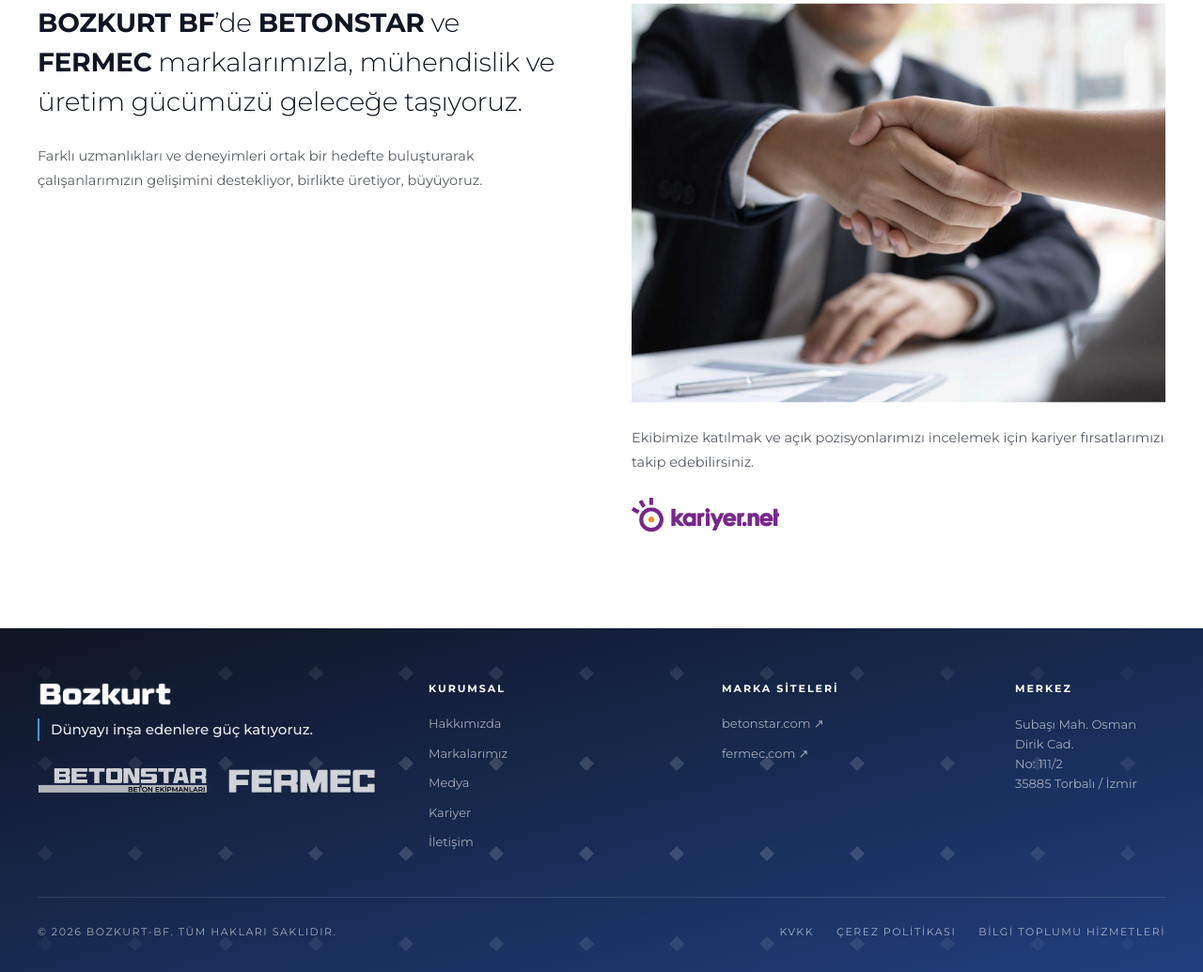
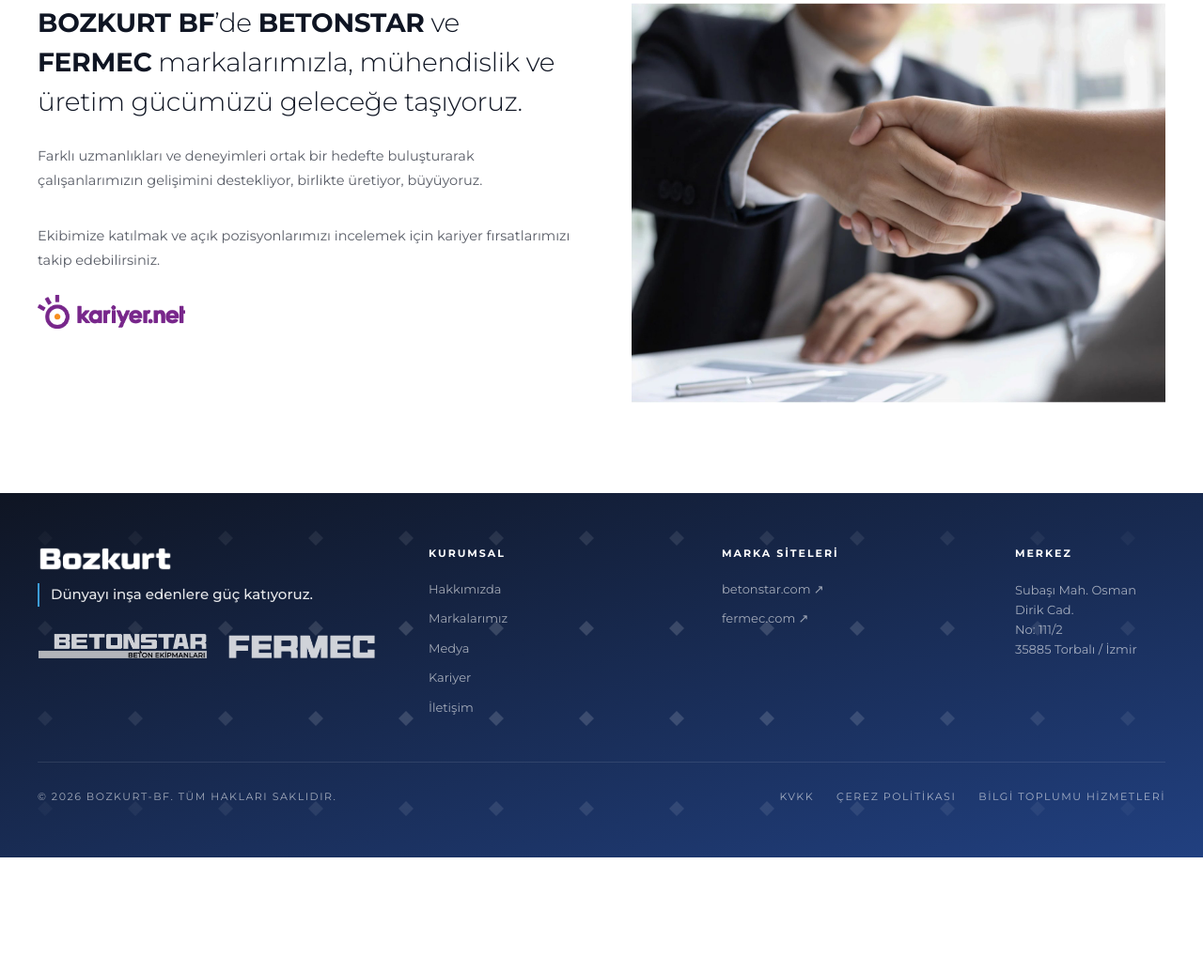
Before and after one commit to selamisozer/bozkurt-web, a plain HTML site: page kariyer.html in a window 1280 px wide. Shown: the part 487-1522 px from the top of the page at 94% size. After the commit the page ends 1400 px from the top, so only its background shows below. Drawn offline with Linux system fonts and the light colour scheme.

Commit message:
Site güncellemesi (staging) — 2026-11-22 19:44

```diff
--- a/kariyer.html
+++ b/kariyer.html
@@ -150,19 +150,19 @@
             Farklı uzmanlıkları ve deneyimleri ortak bir hedefte buluşturarak
             çalışanlarımızın gelişimini destekliyor, birlikte üretiyor, büyüyoruz.
           </p>
+          <p class="mt-8 text-[14.5px] leading-[1.8] text-charcoal/70">
+            Ekibimize katılmak ve açık pozisyonlarımızı incelemek için kariyer
+            fırsatlarımızı takip edebilirsiniz.
+          </p>
+          <a href="https://www.kariyer.net/firma-profil/betonstar-makina-san-ve-tic-a-s-36721-13780" target="_blank" rel="noopener noreferrer" aria-label="kariyer.net kariyer fırsatları" class="mt-6 inline-block transition-opacity hover:opacity-70">
+            <img src="assets/logos/kariyer-net.png" alt="kariyer.net" class="h-8 w-auto sm:h-9" />
+          </a>
         </div>
 
         <div class="lg:col-span-6">
           <div class="overflow-hidden bg-steel-pale">
             <img src="assets/img/kariyer-handshake.jpg" alt="BOZKURT BF kariyer – el sıkışma" class="aspect-[4/3] w-full object-cover" />
           </div>
-          <p class="mt-6 text-[14.5px] leading-[1.8] text-charcoal/70">
-            Ekibimize katılmak ve açık pozisyonlarımızı incelemek için kariyer
-            fırsatlarımızı takip edebilirsiniz.
-          </p>
-          <a href="https://www.kariyer.net/firma-profil/betonstar-makina-san-ve-tic-a-s-36721-13780" target="_blank" rel="noopener noreferrer" aria-label="kariyer.net kariyer fırsatları" class="mt-6 inline-block transition-opacity hover:opacity-70">
-            <img src="assets/logos/kariyer-net.png" alt="kariyer.net" class="h-8 w-auto sm:h-9" />
-          </a>
         </div>
       </div>
     </section>
```
Also changed, not shown: en/careers.html (+6 -6 lines).
